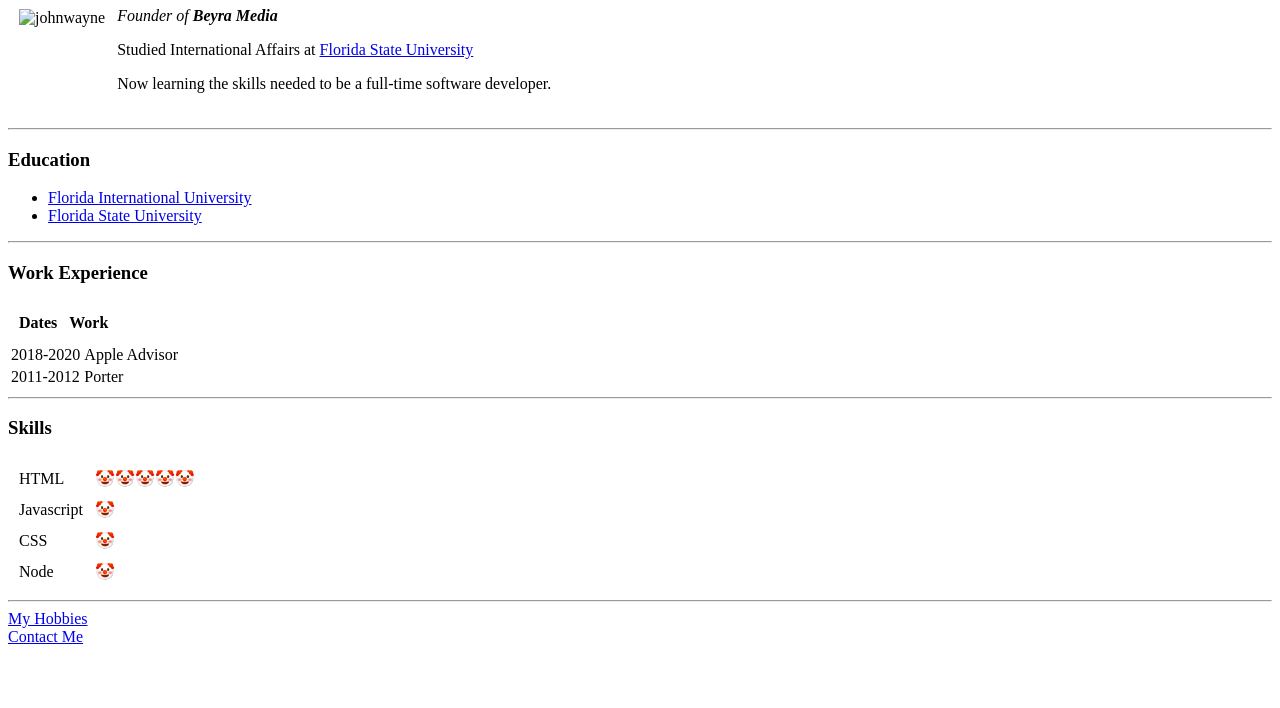
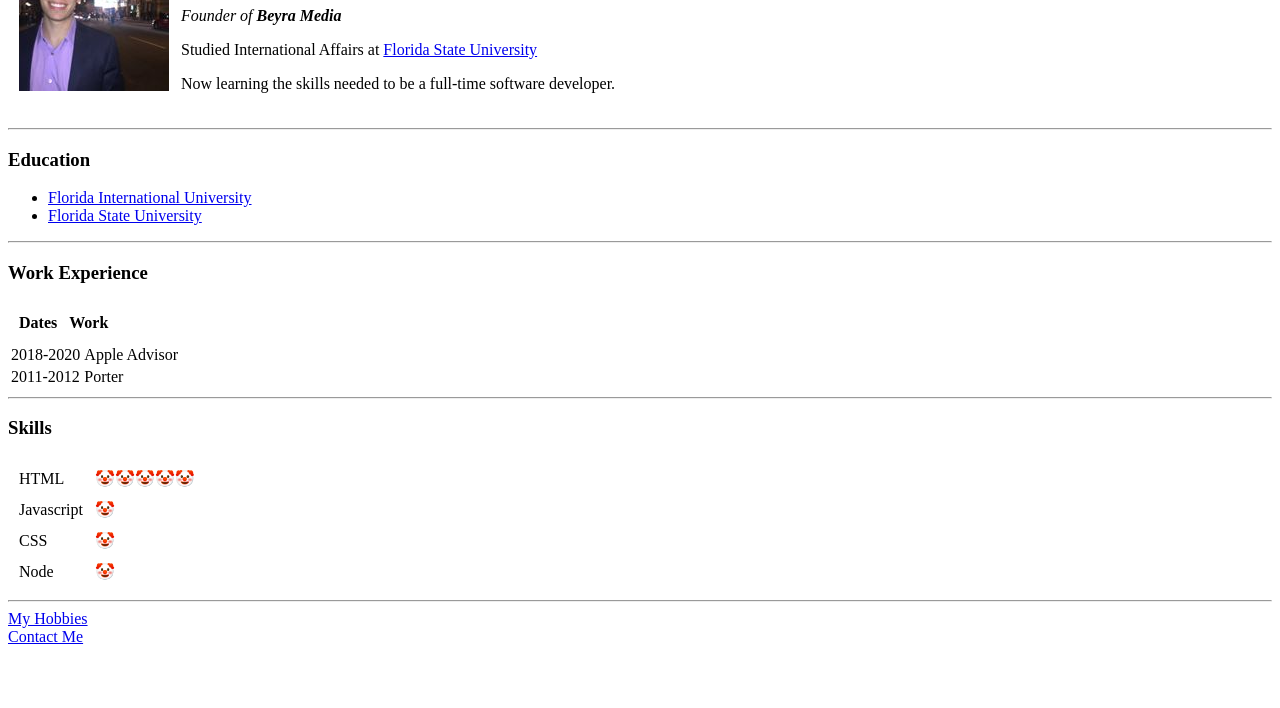
Before and after one commit to abeyra/cv, a plain HTML site: page index.html in a window 1280 px wide. Shown: the part 92-800 px from the top of the page. Drawn offline with Linux system fonts and the light colour scheme.

Commit message:
Update index.html

```diff
--- a/index.html
+++ b/index.html
@@ -9,7 +9,7 @@
 <body>
   <table cellspacing="10">
     <tr>
-      <td><img src="johnwayne.jpg" alt="johnwayne" height="150" width="150" <br></td>
+      <td><img src="andres picture.jpg" alt="andres pic" height="150" width="150" <br></td>
       <td>
         <h1>Andres Beyra</h1>
         <p>
```
